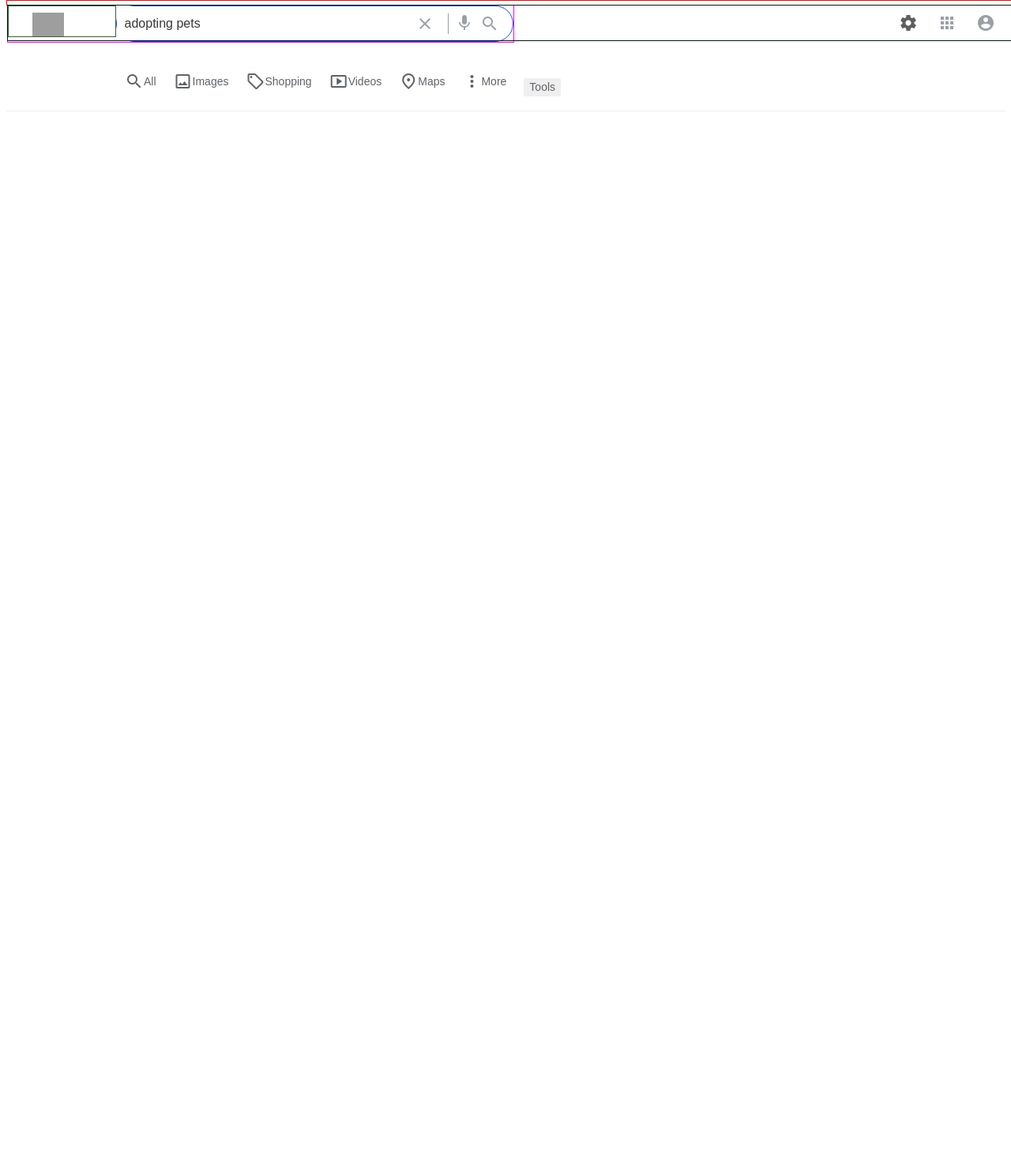
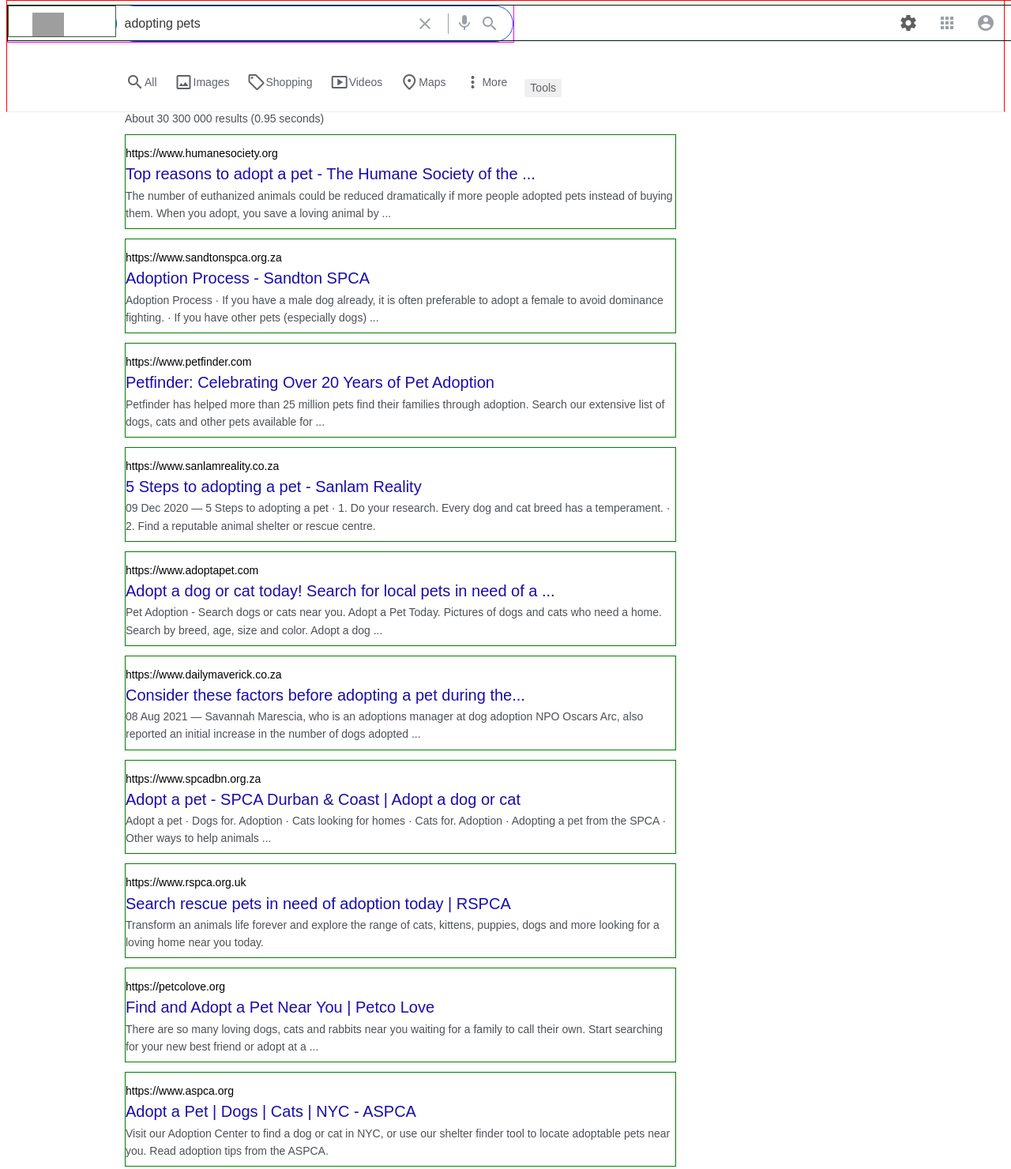
Before and after one commit to Kay-du-Plessis/google-results-page, a plain HTML site: page index.html in a window 1280 px wide. Shown: the part 8-1488 px from the top of the page at 79% size. Before the commit the page ends 800 px from the top, so only its background shows below. Drawn offline with Linux system fonts and the light colour scheme; grey boxes are pictures that could not be loaded.

Commit message:
added the results links

```diff
--- a/index.html
+++ b/index.html
@@ -45,7 +45,93 @@
     <a href="#"><li class="list-item"><button id="tools" type="submit">Tools</button></li></a>
 </div>
 
+<p class="search-results">About 30 300 000 results (0.95 seconds)</p>
 
+
+<div class="results-box">
+    <div class="link-name">https://www.humanesociety.org<span></span></div>
+    <div class="link">Top reasons to adopt a pet - The Humane Society of the ...</div>
+    <div class="link-text">The number of euthanized animals could be reduced dramatically
+        if more people adopted pets instead of buying them. When you adopt, you save a loving
+        animal by ...
+    </div>
+</div>
+
+<div class="people-also-ask"></div>
+
+<div class="results-box">
+    <div class="link-name">https://www.sandtonspca.org.za<span></span></div>
+    <div class="link">Adoption Process - Sandton SPCA</div>
+    <div class="link-text">Adoption Process · If you have a male dog already, it
+        is often preferable to adopt a female to avoid dominance fighting.
+        · If you have other pets (especially dogs) ...
+    </div>
+</div>
+
+<div class="results-box">
+        <div class="link-name">https://www.petfinder.com<span></span></div>
+        <div class="link">Petfinder: Celebrating Over 20 Years of Pet Adoption</div>
+        <div class="link-text">Petfinder has helped more than 25 million pets find
+            their families through adoption. Search our extensive list of dogs,
+            cats and other pets available for ...</div>
+</div>
+
+<div class="results-box">
+        <div class="link-name">https://www.sanlamreality.co.za<span></span></div>
+        <div class="link">5 Steps to adopting a pet - Sanlam Reality</div>
+        <div class="link-text">09 Dec 2020 — 5 Steps to adopting a pet · 1. Do your research.
+            Every dog and cat breed has a temperament. · 2. Find a reputable animal shelter or
+            rescue centre.
+        </div>
+</div>
+
+<div class="results-box">
+        <div class="link-name">https://www.adoptapet.com<span></span></div>
+        <div class="link">Adopt a dog or cat today! Search for local pets in need of a ...</div>
+        <div class="link-text">Pet Adoption - Search dogs or cats near you. Adopt a Pet Today. Pictures of
+            dogs and cats who need a home. Search by breed, age, size and color. Adopt a dog ...
+        </div>
+</div>
+
+<div class="results-box">
+        <div class="link-name">https://www.dailymaverick.co.za<span></span></div>
+        <div class="link">Consider these factors before adopting a pet during the...</div>
+        <div class="link-text">08 Aug 2021 — Savannah Marescia, who is an adoptions manager at dog
+            adoption NPO Oscars Arc, also reported an initial increase in the number of dogs adopted ...</div>
+</div>
+
+<div class="results-box">
+        <div class="link-name">https://www.spcadbn.org.za<span></span></div>
+        <div class="link">Adopt a pet - SPCA Durban & Coast | Adopt a dog or cat</div>
+        <div class="link-text">Adopt a pet · Dogs for. Adoption · Cats looking for homes · Cats for.
+            Adoption · Adopting a pet from the SPCA · Other ways to help animals ...
+        </div>
+</div>
+
+<div class="results-box">
+        <div class="link-name">https://www.rspca.org.uk<span></span></div>
+        <div class="link">Search rescue pets in need of adoption today | RSPCA</div>
+        <div class="link-text">Transform an animals life forever and explore the range of
+            cats, kittens, puppies, dogs and more looking for a loving home near you today.
+        </div>
+</div>
+
+<div class="results-box">
+        <div class="link-name">https://petcolove.org<span></span></div>
+        <div class="link">Find and Adopt a Pet Near You | Petco Love</div>
+        <div class="link-text">There are so many loving dogs, cats and rabbits
+            near you waiting for a family to call their own. Start searching for your
+            new best friend or adopt at a ...
+        </div>
+</div>
+
+<div class="results-box">
+        <div class="link-name">https://www.aspca.org<span></span></div>
+        <div class="link">Adopt a Pet | Dogs | Cats | NYC - ASPCA</div>
+        <div class="link-text">Visit our Adoption Center to find a dog or cat in NYC,
+        or use our shelter finder tool to locate adoptable pets near you.
+        Read adoption tips from the ASPCA.</div>
+</div>
 
 
 
--- a/styles.css
+++ b/styles.css
@@ -106,6 +106,7 @@ input:focus {
 }
 
 .navbar {
+    border: solid 1px red;
     display: flex;
     padding-top: 30px;
     padding-left: 70px;
@@ -147,8 +148,6 @@ input:focus {
     border: solid 1px #5F6368;
 }
 
-}
-
 ul {
    list-style-type: none;
 }
@@ -162,3 +161,36 @@ a {
 .material-icons-outlined {
     font-size: 5px;
 }
+
+.search-results {
+    display: block;
+    margin: 0px 0px 12px 150px;
+    font-family: arial;
+    color: #4d5156;
+}
+
+.results-box {
+    border: solid 1px green;
+    display: block;
+    margin: 0px 0px 12px 150px;
+    padding: 12px 0px 8px;
+    max-width: 43.5rem;
+    line-height: 1.58;
+    font-family: arial;
+}
+
+.link {
+    font-size: 20px;
+    color: #1a0dab;
+    padding: 5px 0px px 0px;
+}
+
+.link:hover{
+    text-decoration: underline;
+    color: #1a0dab;
+    cursor: pointer;
+}
+
+.link-text {
+    color: #4d5156;
+}
```
